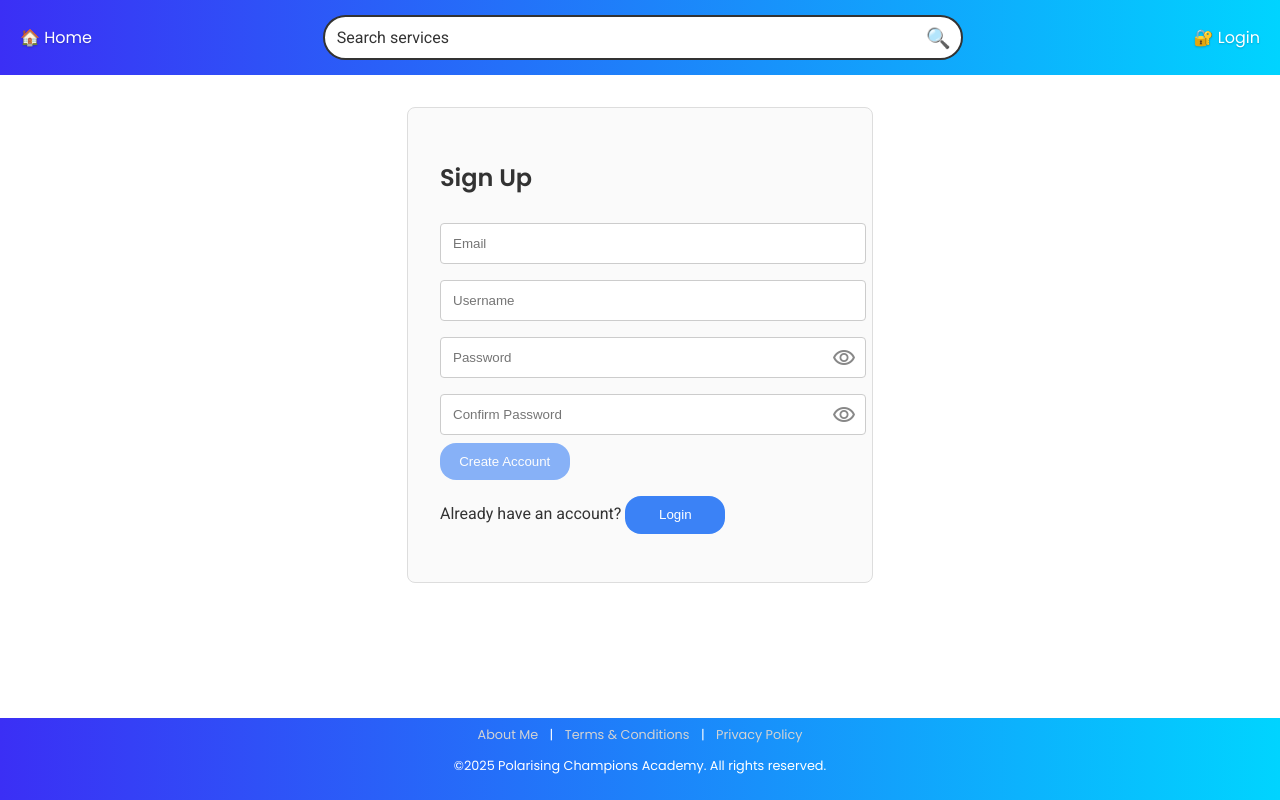
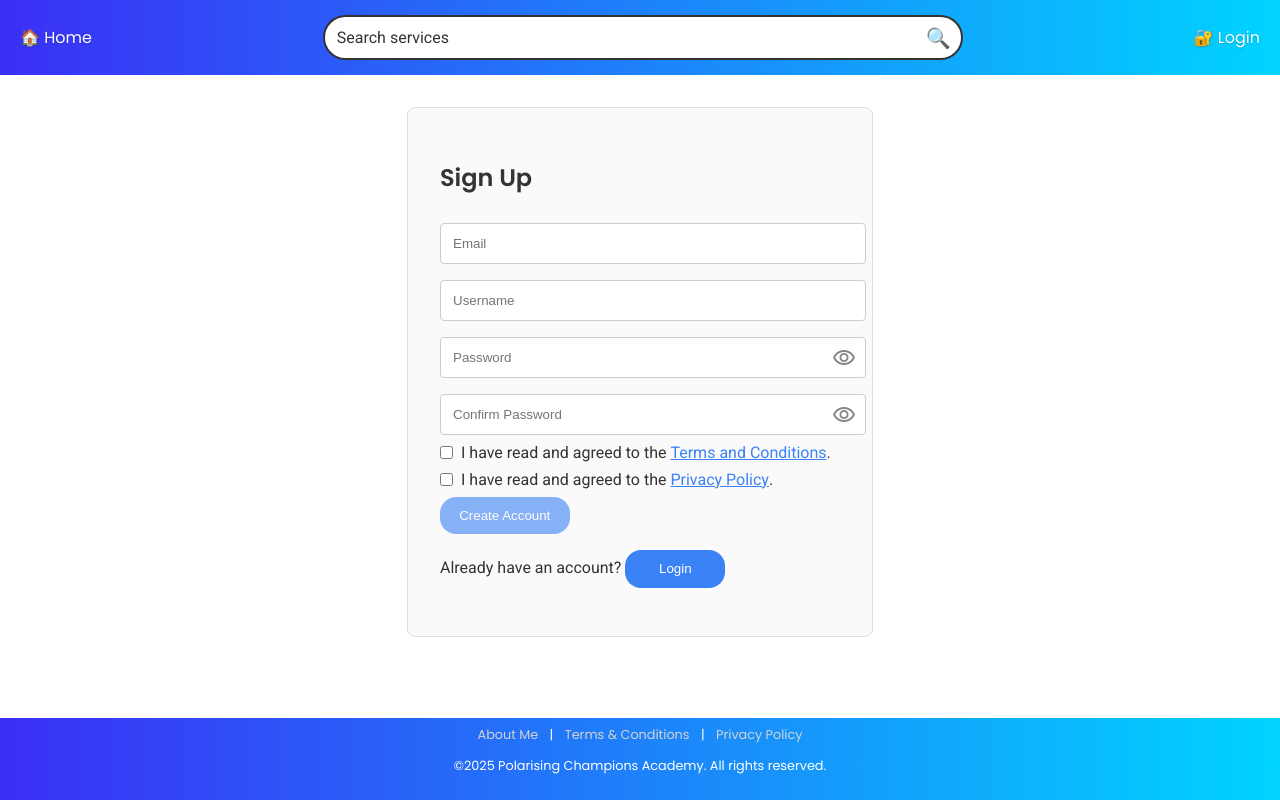
Before and after one commit to Lisboa8045/academy-project, an Angular app in the folder frontend/: page /auth in a window 1280 px wide. Both pictures are taken after a click on the button "Sign up". Built offline with nearby package versions, Linux system fonts and the light colour scheme; no server answers.

Commit message:
basic functional terms/privacy policy form

```diff
--- a/frontend/src/app/auth/auth.component.css
+++ b/frontend/src/app/auth/auth.component.css
@@ -85,3 +85,26 @@ button:hover {
 .forgot-password a:hover {
   text-decoration: underline;
 }
+
+.checkbox-group label {
+  display: inline-flex;
+  align-items: center;
+  margin-bottom: 0.5rem;
+  cursor: pointer;
+}
+
+.checkbox-group input[type="checkbox"] {
+  width: auto;
+  margin: 0 0.5rem 0 0;
+  cursor: pointer;
+}
+
+.checkbox-group a.link {
+  color: #3B82F6;
+  margin-left: 0.25rem;
+  text-decoration: underline;
+}
+
+.checkbox-group a.link:hover {
+  color: #2563EB;
+}
--- a/frontend/src/app/auth/auth.component.html
+++ b/frontend/src/app/auth/auth.component.html
@@ -82,6 +82,25 @@
       <div class="validation-error" *ngIf="authForm.hasError('passwordsMismatch') && authForm.get('confirmPassword')?.touched">
         Passwords do not match.
       </div>
+        <div class="checkbox-group">
+            <label>
+                <input type="checkbox" formControlName="agreedToTerms" />
+                I have read and agreed to the<a href="/terms" target="_blank" rel="noopener" class="link">Terms and Conditions</a>.
+            </label>
+            <div class="validation-error" *ngIf="authForm.get('agreedToTerms')?.touched && authForm.get('agreedToTerms')?.invalid">
+                You must agree to the Terms and Conditions.
+            </div>
+
+            <label>
+                <input type="checkbox" formControlName="agreedToPrivacy" />
+                I have read and agreed to the<a href="/privacy" target="_blank" rel="noopener" class="link">Privacy Policy</a>.
+            </label>
+            <div class="validation-error" *ngIf="authForm.get('agreedToPrivacy')?.touched && authForm.get('agreedToPrivacy')?.invalid">
+                You must agree to the Privacy Policy.
+            </div>
+        </div>
+
+
     }
     <div class="validation-error" *ngIf="errorMessage()">
       {{ errorMessage() }}
--- a/frontend/src/app/auth/auth.component.ts
+++ b/frontend/src/app/auth/auth.component.ts
@@ -67,7 +67,9 @@ export class AuthComponent{
         email: ['', [Validators.required, Validators.email, Validators.maxLength(254)]],
         username: ['', [Validators.required, noSpecialCharsValidator(), Validators.minLength(4), Validators.maxLength(20)]],
         password: ['', [Validators.required, strongPasswordValidator(), Validators.minLength(8), Validators.maxLength(64)]],
-        confirmPassword: ['', [Validators.required, Validators.maxLength(64)]]
+        confirmPassword: ['', [Validators.required, Validators.maxLength(64)]],
+        agreedToTerms: [false, Validators.requiredTrue],
+        agreedToPrivacy: [false, Validators.requiredTrue]
       }, { validators: this.passwordsMatchValidator });
     }
 
```
